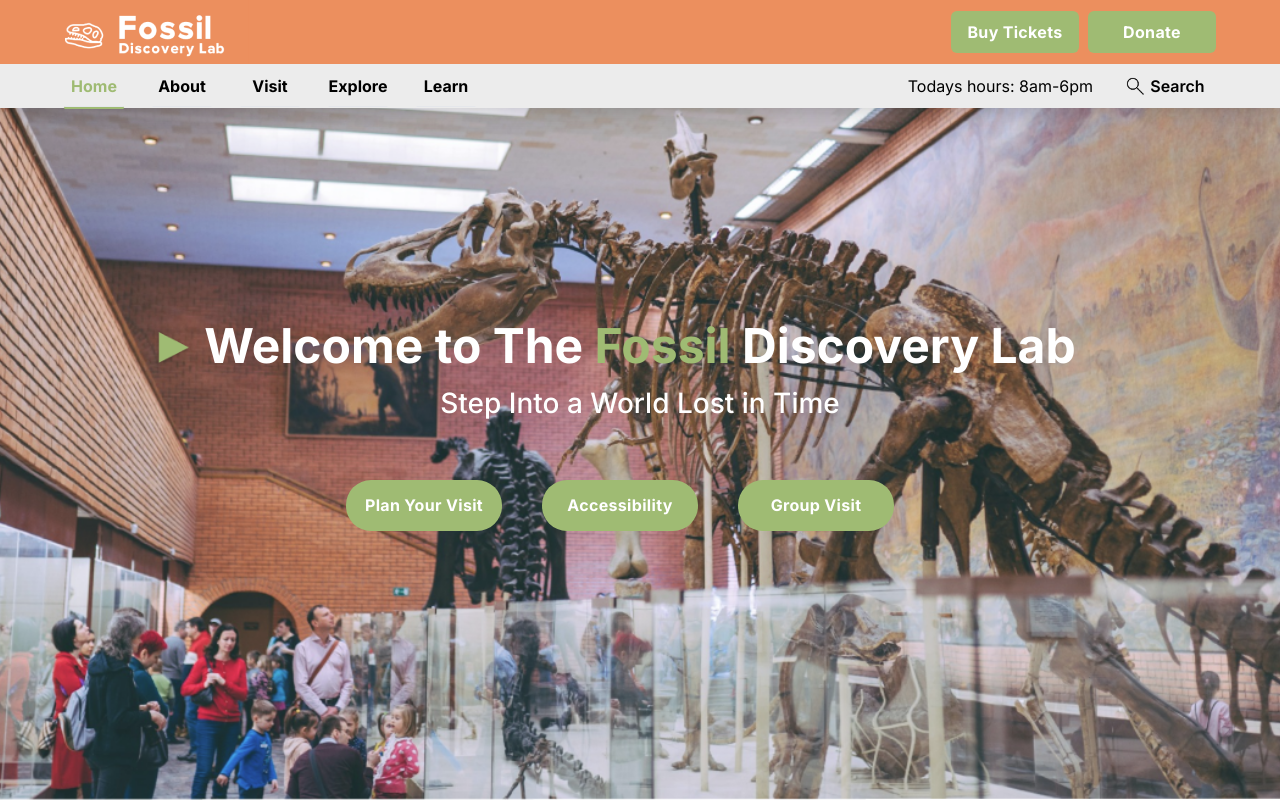
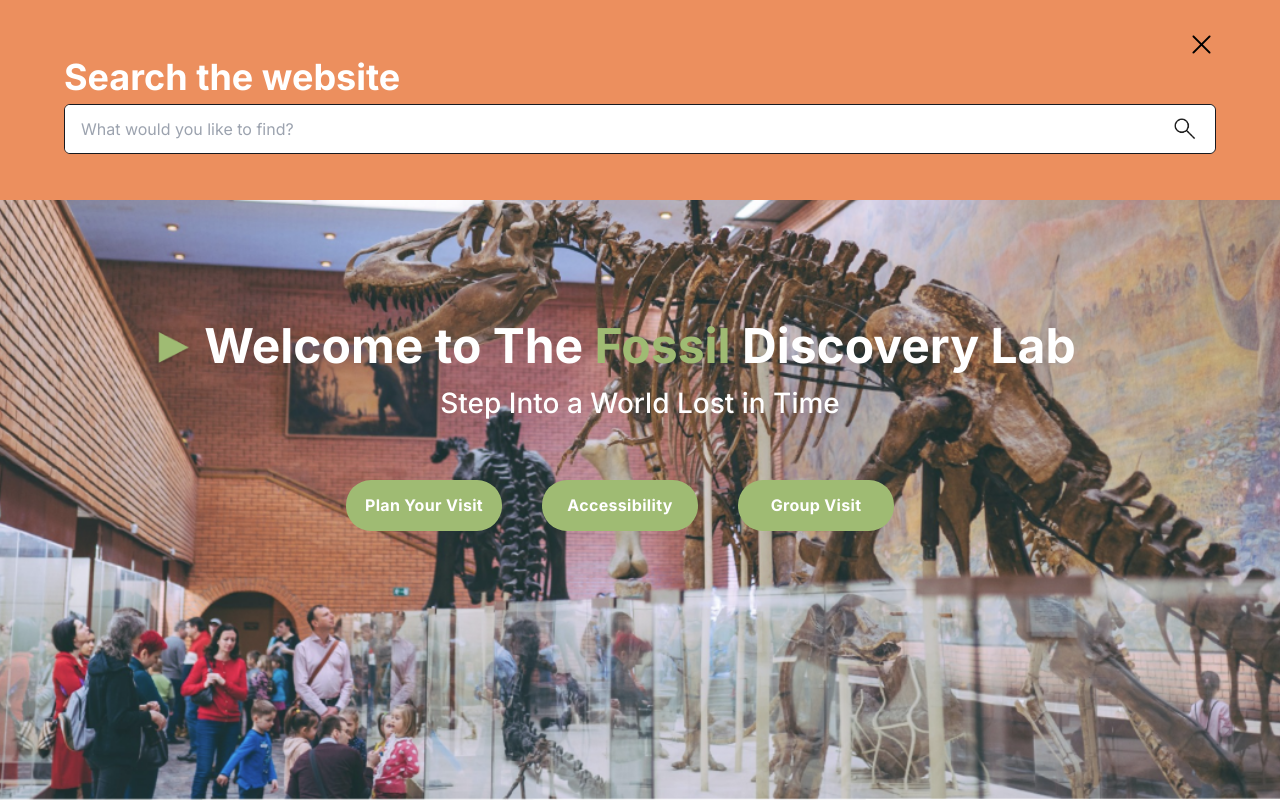
Before and after one commit to faoroj/FossilDiscoveryLab, a React (Vite) app: page / in a window 1280 px wide. Both pictures are taken after a click on the picture 1135 px from the left and 86 px from the top of the page. Shown: the top 800 px of the page. Built offline with nearby package versions, Linux system fonts and the light colour scheme.

Commit message:
Search bar setup

```diff
--- a/src/components/nav/Navbar.jsx
+++ b/src/components/nav/Navbar.jsx
@@ -2,7 +2,7 @@ import { navLinks, visitLinks } from '../../constants';
 import {  logo, search } from '../../assets';
 import { useState, useEffect } from 'react';
 import { Link, useLocation } from 'react-router-dom';
-import { Hamburgermenu } from '../../assets';
+import { Hamburgermenu, Exitmenu } from '../../assets';
 import MobileMenu from './MobileMenu';
 import { easeInOut, motion } from 'framer-motion'
 
@@ -15,6 +15,7 @@ const Navbar = () => {
   const currentDay = new Date().getDay();
   const hours = currentDay === 0 ? "11am-5pm" : "8am-6pm";
   const isHomePage = location.pathname === '/';
+  const [isSearchBarOpen, setIsSearchBarOpen] = useState(false)
 
 
   useEffect(() => {
@@ -44,6 +45,9 @@ const Navbar = () => {
     };
   }, [isMobileMenuOpen]);
 
+  const handleSearchClick = () => {
+    setIsSearchBarOpen(!isSearchBarOpen);
+  };
 
   const handleVisitClick = () => {
     setIsDropdownOpen(!isDropdownOpen);
@@ -51,12 +55,48 @@ const Navbar = () => {
   };
 
   return (
+
     <motion.header
       className='absolute w-full z-10 box-shadow'
       initial={{ y: isHomePage ? -130 : 0 }}
       animate= {{ y: 0 }}
       transition={{ duration: .5, ease: easeInOut }}
-      >
+    >
+
+        {/* Search Bar Popup */}
+        {isSearchBarOpen && (
+          <motion.div
+            className="w-full h-[200px] bg-primary fixed z-20 padding-x"
+            initial={{ y: isHomePage ? -100 : 0 }}
+            animate= {{ y: 0 }}
+            transition={{ duration: .3, ease: easeInOut }}
+          >
+            <div className="relative w-full max-container mt-[50px]">
+              <img src={Exitmenu} alt="Exit Menu" className='w-[29px] h-[29px] cursor-pointer absolute right-0 -top-[20px]' onClick={handleSearchClick}/>
+              <h1 className='text-[18px] xs:text-[36px] font-bold font-inter leading-[150%] text-flat max-w-[800px]'>Search the website</h1>
+
+                <div className="relative flex items-center w-full rounded-[6px] border border-black bg-flat h-[50px] overflow-hidden min-w-[250px]">
+                  <input
+                      id="search-bar"
+                      type="search"
+                      inputMode="text"
+                      placeholder="What would you like to find?"
+                      className="flex-1 h-full pl-4 text-normal-16 focus:outline-none text-ellipsis overflow-hidden"
+                    />
+
+                    {/* Search button */}
+                    <button className="bg-flat h-full rounded-[6px] w-[60px] flexCenter  hover:bg-gray-200 transition-colors flex-shrink-0">
+                      <img
+                        src={search} // Path to your search icon
+                        alt="Search Icon"
+                        className="w-[30px] h-[30px] cursor-pointer"
+                      />
+                    </button>
+                </div>
+
+            </div>
+          </motion.div>
+        )}
 
         {/* Top Section */}
         <div className='bg-primary w-full'>
@@ -146,7 +186,7 @@ const Navbar = () => {
 
               {/*Search */}
               <div className='flexCenter w-[115px] h-[33px]'>
-                <img src={search} alt="search logo" className='ml-[10.92px] w-[25px] h-[25px] cursor-pointer '></img>
+                <img src={search} alt="search logo" className='ml-[10.92px] w-[25px] h-[25px] cursor-pointer ' onClick={handleSearchClick}></img>
                 <p className='ml-[2px] text-semibold-16'>Search</p>
               </div>
             </div>
@@ -162,7 +202,6 @@ const Navbar = () => {
           active={active}
           setActive={setActive}
         />
-
         </div>
     </motion.header>
   )
--- a/src/index.css
+++ b/src/index.css
@@ -127,6 +127,10 @@
 #datepicker-portal {
   position: relative;
   z-index: 9999;
+}
+
+input[type="search"]::-webkit-search-cancel-button {
+  display: none;
 }
 
 @media (max-width: 1200px) {
```
